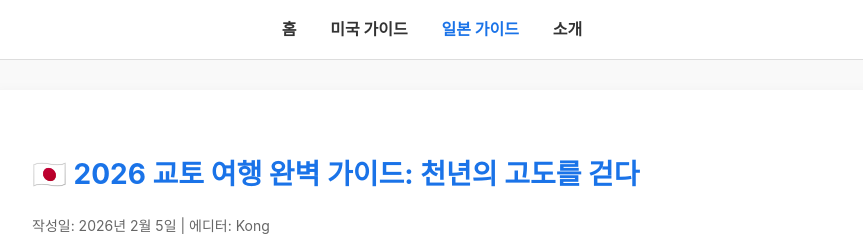
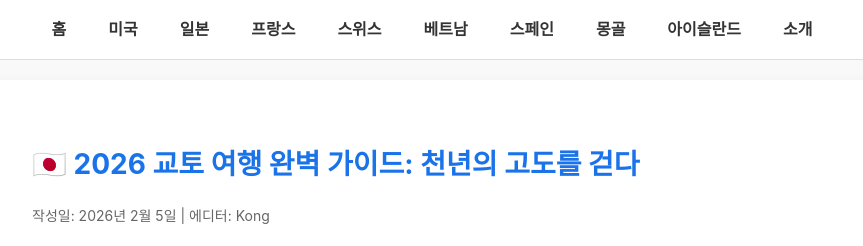
Before and after one commit to kong-shorts/kong-shorts.github.io, a plain HTML site: page guide-japan.html in a window 1280 px wide. Shown: the top 246 px of the page, without its empty margins (208-1071 px from the left). Drawn offline with Linux system fonts and the light colour scheme.

Commit message:
Update guide-japan.html

```diff
--- a/guide-japan.html
+++ b/guide-japan.html
@@ -34,12 +34,18 @@
 </head>
 <body>
 
-    <nav>
-        <a href="index.html">홈</a>
-        <a href="guide-usa.html">미국 가이드</a>
-        <a href="guide-japan.html" style="color:#1a73e8;">일본 가이드</a>
-        <a href="about.html">소개</a>
-    </nav>
+<nav style="background:#fff; padding:15px; border-bottom:1px solid #ddd; display:flex; justify-content:center; gap:12px; flex-wrap:wrap; font-weight:bold; margin-bottom: 20px;">
+    <a href="/" style="text-decoration:none; color:#333;">홈</a>
+    <a href="/guide-usa.html" style="text-decoration:none; color:#333;">미국</a>
+    <a href="/guide-japan.html" style="text-decoration:none; color:#333;">일본</a>
+    <a href="/guide-france.html" style="text-decoration:none; color:#333;">프랑스</a>
+    <a href="/guide-switzerland.html" style="text-decoration:none; color:#333;">스위스</a>
+    <a href="/guide-vietnam.html" style="text-decoration:none; color:#333;">베트남</a>
+    <a href="/guide-spain.html" style="text-decoration:none; color:#333;">스페인</a>
+    <a href="/guide-mongolia.html" style="text-decoration:none; color:#333;">몽골</a>
+    <a href="/guide-iceland.html" style="text-decoration:none; color:#333;">아이슬란드</a>
+    <a href="/about.html" style="text-decoration:none; color:#333;">소개</a>
+</nav>
 
     <div class="container">
         <h1>🇯🇵 2026 교토 여행 완벽 가이드: 천년의 고도를 걷다</h1>
```
